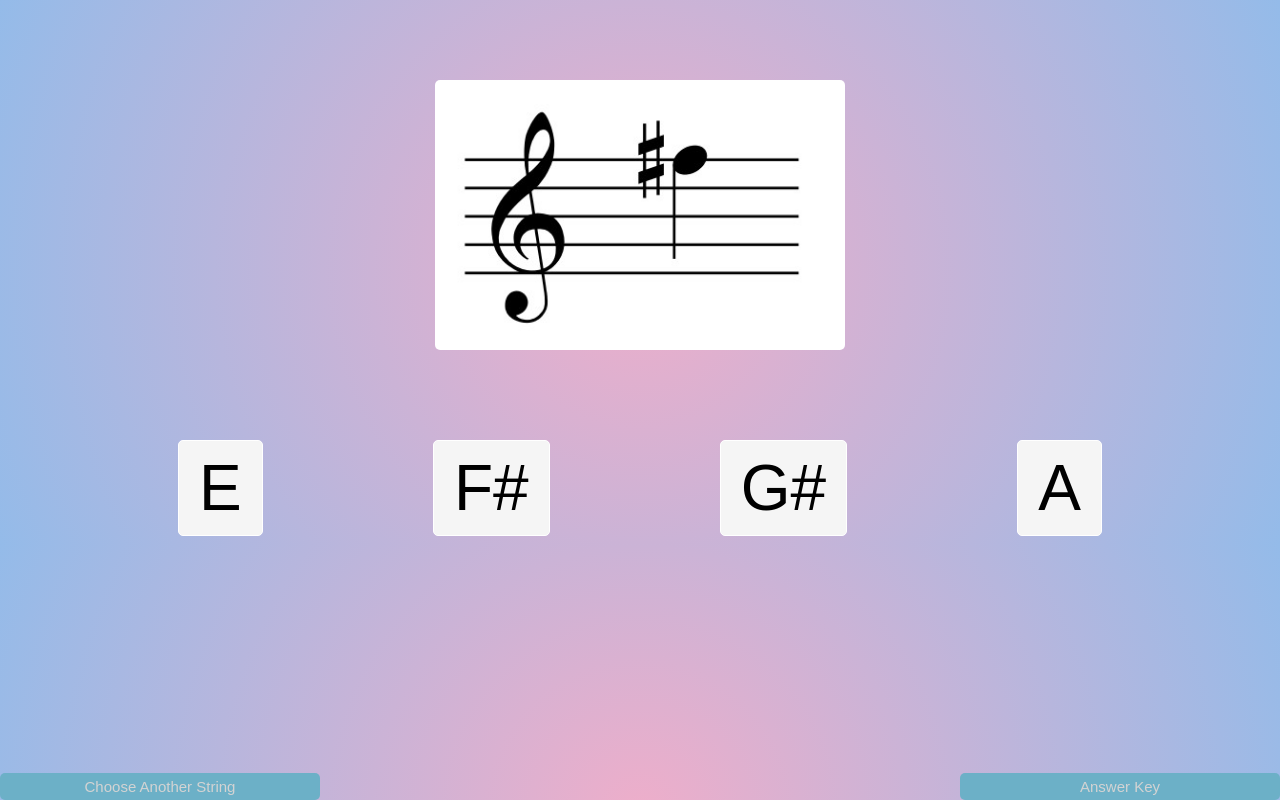
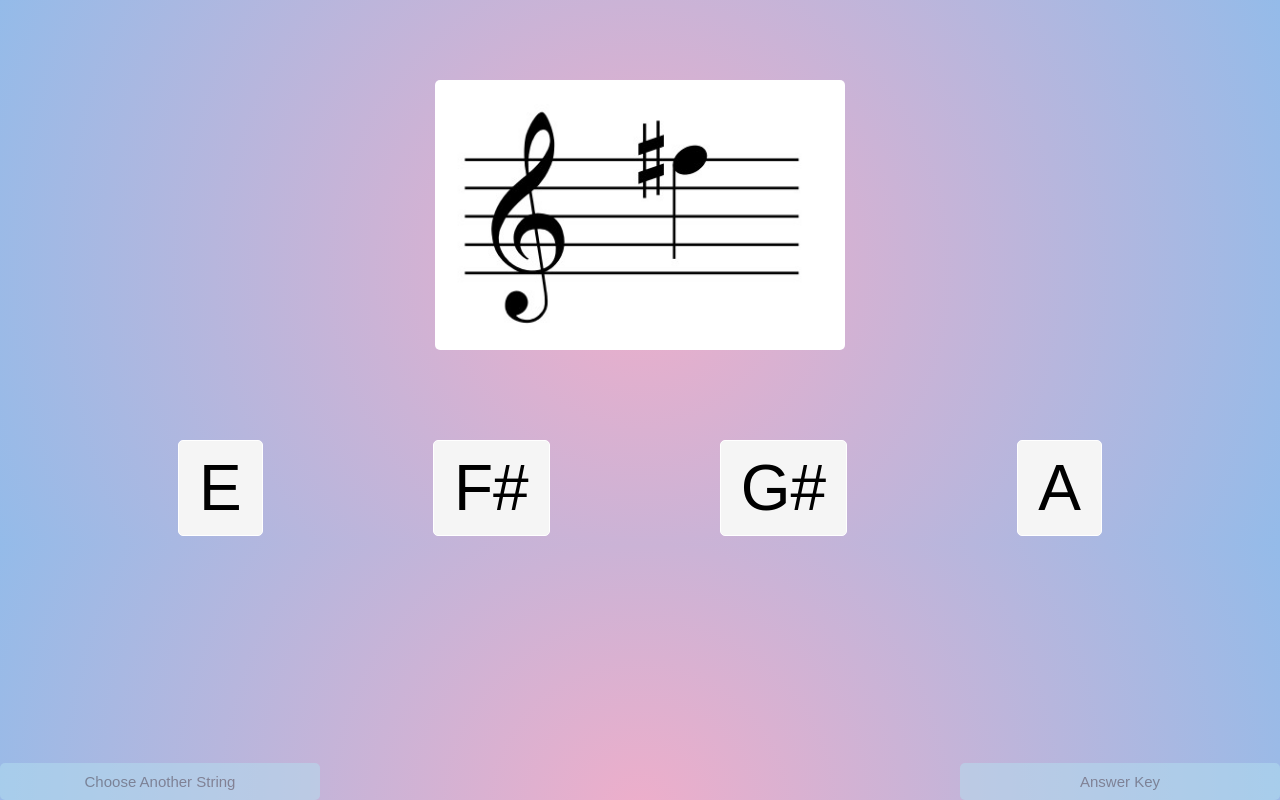
Before and after one commit to deliaturner/Violin-Note-Flash-Cards, a plain HTML site: page Violin Notes/index.html in a window 1280 px wide. Both pictures are taken after a click on the button "E String". Drawn offline with Linux system fonts and the light colour scheme.

Commit message:
hover effects

```diff
--- a/Violin Notes/styles.css
+++ b/Violin Notes/styles.css
@@ -94,11 +94,12 @@ img {
   width: 25%;
   border: none;
   border-radius: 5px;
-  padding: 5px;
+  padding: 10px;
   font-size: 25%;
-  color: lightgray;
-  background-color: rgb(108, 176, 199);
+  color: rgb(77, 77, 77);
+  background-color: rgb(179, 224, 240);
   transition-duration: 0.2s;
+  opacity: 0.5;
 }
 
 #restart:hover,
@@ -108,8 +109,8 @@ img {
   transform: scale(1.1);
   transition: 0.3s;
   opacity: 0.8;
-  color: rgb(102, 102, 102);
-  background-color: rgb(179, 224, 240);
+  color: lightgray;
+  background-color: rgb(108, 176, 199);
 }
 
 #restart {
@@ -119,6 +120,8 @@ img {
 
 #answer-image {
   width: 90%;
+  height: auto;
+  object-fit: fill;
   margin-top: 30px;
   border-radius: 6px;
 }
```
